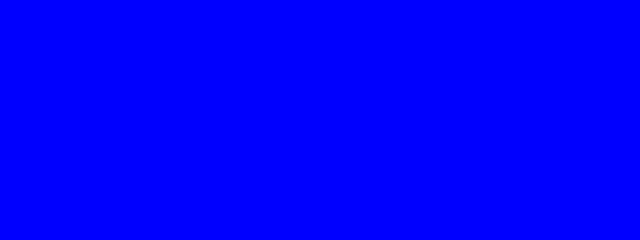
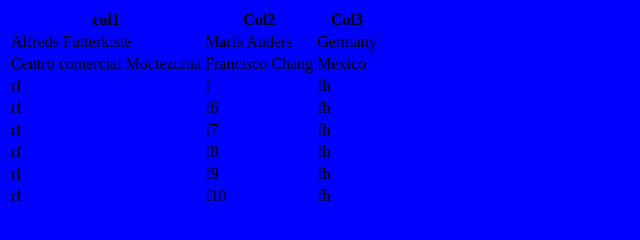
Before and after one commit to AseemGupta39/project, a plain HTML site: page index.html in a window 1280 px wide. Shown: the whole page, without its empty margins (0-640 px from the left). Drawn offline with Linux system fonts and the light colour scheme.

Commit message:
check kar raha hu

```diff
--- a/index.html
+++ b/index.html
@@ -11,6 +11,55 @@
 
       </nav>
     </section>
+    <section>
+      <table>
+  <tr>
+    <th>col1</th>
+    <th>Col2</th>
+    <th>Col3</th>
+  </tr>
+  <tr>
+    <td>Alfreds Futterkiste</td>
+    <td>Maria Anders</td>
+    <td>Germany</td>
+  </tr>
+  <tr>
+    <td>Centro comercial Moctezuma</td>
+    <td>Francisco Chang</td>
+    <td>Mexico</td>
+  </tr>
+  <tr>
+    <td>rf</td>
+    <td>f</td>
+    <td>fh</td>
+  </tr>
+  <tr>
+    <td>rf</td>
+    <td>f6</td>
+    <td>fh</td>
+  </tr>
+  <tr>
+    <td>rf</td>
+    <td>f7</td>
+    <td>fh</td>
+  </tr>
+  <tr>
+    <td>rf</td>
+    <td>f8</td>
+    <td>fh</td>
+  </tr>
+  <tr>
+    <td>rf</td>
+    <td>f9</td>
+    <td>fh</td>
+  </tr>
+  <tr>
+    <td>rf</td>
+    <td>f10</td>
+    <td>fh</td>
+  </tr>
+</table>
+    </section>
     <script src="index.js" charset="utf-8"></script>
   </body>
 </html>
```
